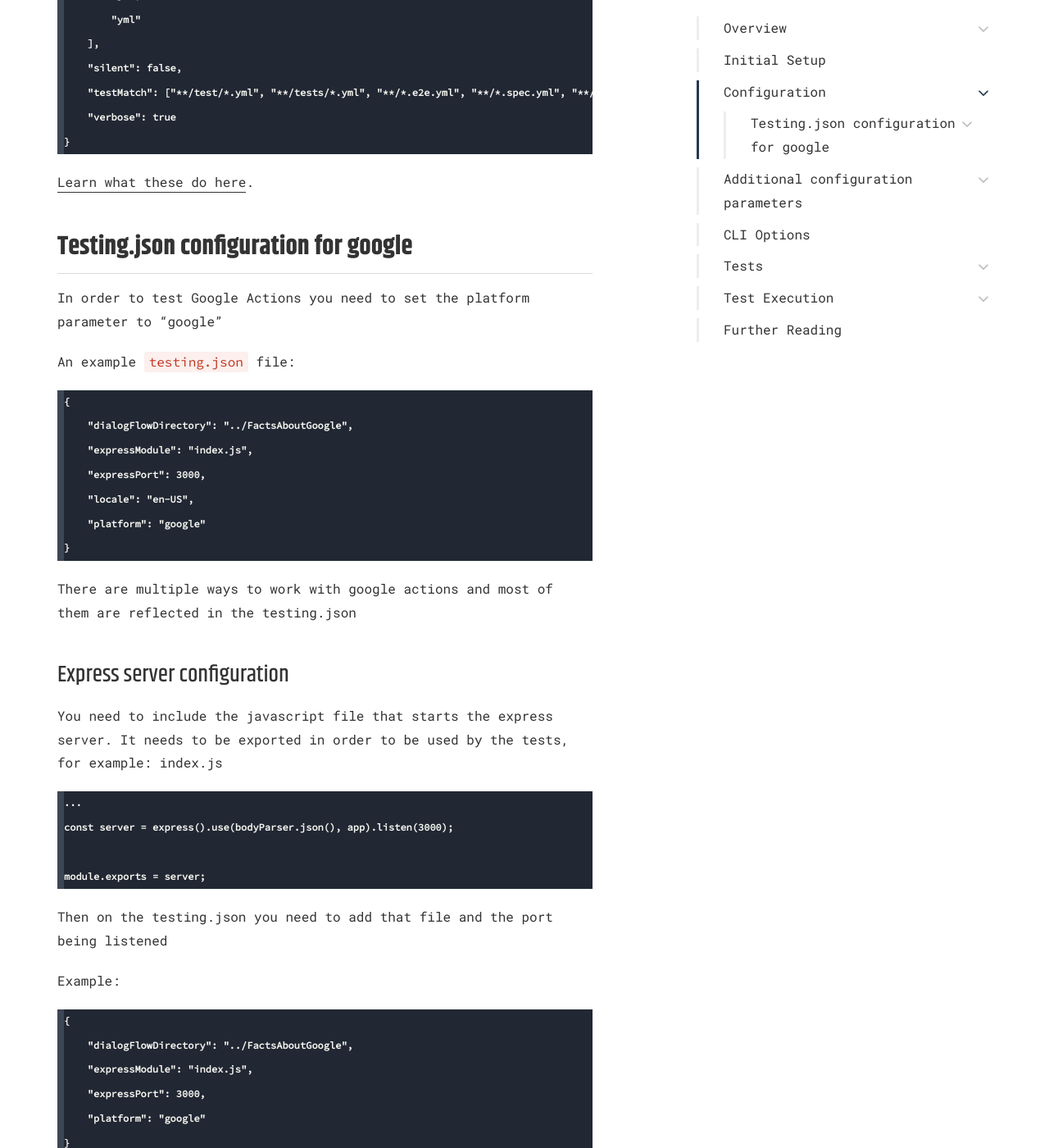
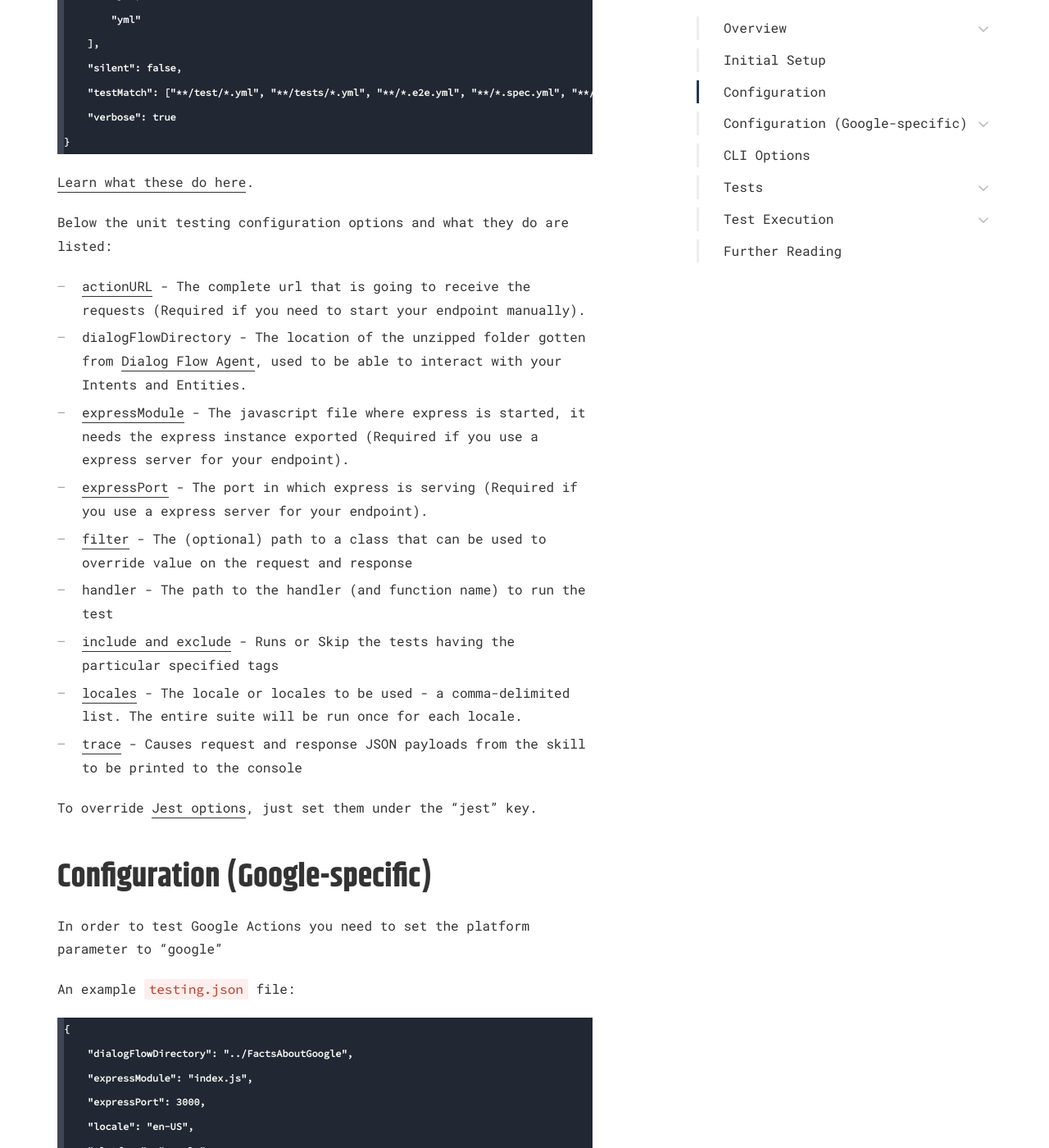
Before and after one commit to bespoken/bespoken-docs, a Jekyll site: the page built from unit-testing/guide-google.md, in a window 1280 px wide and 1400 px high, scrolled down 2664 px. Shown: the whole window at 82% size. Built offline with Jekyll 4.4.1, drawn with Linux system fonts in a browser that asks for light colours; some web fonts are replaced; some of the changed text lies outside the part shown.

Commit message:
Make more clear the configurations and re-arrange topics

````diff
--- a/unit-testing/guide-google.md
+++ b/unit-testing/guide-google.md
@@ -78,7 +78,21 @@ The default Jest settings are as follows:
 
 [Learn what these do here](https://facebook.github.io/jest/docs/en/configuration.html).
 
-## Testing.json configuration for google
+Below the unit testing configuration options and what they do are listed:
+
+* [actionURL](#url-configuration) - The complete url that is going to receive the requests (Required if you need to start your endpoint manually).
+* dialogFlowDirectory - The location of the unzipped folder gotten from [Dialog Flow Agent](https://dialogflow.com/docs/agents/export-import-restore), used to be able to interact with your Intents and Entities.
+* [expressModule](#express-server-configuration) - The javascript file where express is started, it needs the express instance exported (Required if you use a express server for your endpoint).
+* [expressPort](#express-server-configuration) - The port in which express is serving  (Required if you use a express server for your endpoint).
+* [filter](#filtering-during-test) - The (optional) path to a class that can be used to override value on the request and response
+* handler - The path to the handler (and function name) to run the test
+* [include and exclude](#including-or-excluding-tests-using-tags) - Runs or Skip the tests having the particular specified tags
+* [locales](#locales) - The locale or locales to be used - a comma-delimited list. The entire suite will be run once for each locale.
+* [trace](#viewing-requestresponse-payloads) - Causes request and response JSON payloads from the skill to be printed to the console
+
+To override [Jest options](https://facebook.github.io/jest/docs/en/configuration.html), just set them under the "jest" key.
+
+# Configuration (Google-specific)
 In order to test Google Actions you need to set the platform parameter to "google"
 
 An example `testing.json` file:
@@ -152,18 +166,6 @@ Example:
     "platform": "google"
 }
 ```
-
-# Additional configuration parameters
-
-Below the unit testing configuration options and what they do are listed:
-
-* [filter](#filtering-during-test) - The (optional) path to a class that can be used to override value on the request and response
-* handler - The path to the handler (and function name) to run the test
-* [include and exclude](#including-or-excluding-tests-using-tags) - Runs or Skip the tests having the particular specified tags
-* [locales](#locales) - The locale or locales to be used - a comma-delimited list. The entire suite will be run once for each locale.
-* [trace](#viewing-requestresponse-payloads) - Causes request and response JSON payloads from the skill to be printed to the console
-
-To override [Jest options](https://facebook.github.io/jest/docs/en/configuration.html), just set them under the "jest" key.
 
 ## Overwriting configuration parameters
 
````
Also changed, not shown: index.md (+1 -1 lines).
